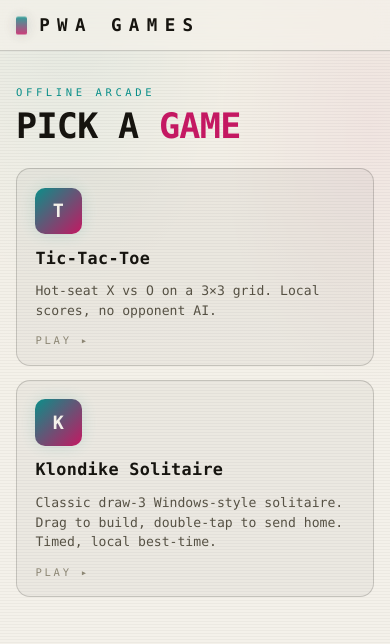
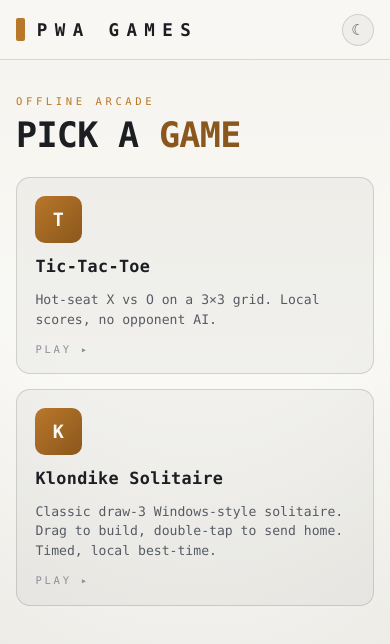
Before and after one commit to hnsk/pwa-games, a website built with Vite: page index.html in a window 390 px wide. Built offline with nearby package versions, Linux system fonts and the light colour scheme.

Commit message:
Retheme: muted slate & amber, drop neon, add 2-state light/dark switch
Palette redesign + manual theme switch (user request: the neon 80s
sci-fi look is gone).

- Theme is now an explicit <html data-theme> (light|dark), not
  prefers-color-scheme, so a 2-state toggle can override it. A
  pre-paint inline script in index.html seeds it from the saved
  choice, else the OS preference (no first-frame flash). src/lib/
  theme.ts owns the runtime toggle + keeps <meta theme-color> in
  sync; header.ts adds an accessible round toggle button (sun/moon,
  system-font glyph, aria-label/pressed). main.ts calls initTheme().
- style.css: :root = dark slate tokens, :root[data-theme=light] =
  paper tokens. New --accent/--accent-2 amber; --cyan/--magenta kept
  as amber aliases so existing refs re-tint without a sweeping
  rename. Atmosphere reduced to one soft vignette (no plasma haze,
  no scanlines, no grain; body::after inert). Removed the pulsing
  glowing header mark, the game-card thumb glow, and the neon
  text-shadow on tic-tac-toe marks (X=ink, O=amber). Light vignette
  stays <=0.55 so the @tictactoe haze regression test still holds.
- tests/theme.spec.ts: @e2e @theme — OS-seeded first load + manual
  override persisting over the OS pref across reload.
- Verified: full + ci 32/32; build green (precache 22); visual
  sweep (menu/ttt/klondike, dark+light+mobile, toggle).

```diff
--- /dev/null
+++ b/src/lib/theme.ts
@@ -0,0 +1,51 @@
+// Light/dark theme: a 2-state switch persisted in localStorage.
+//
+// The initial `data-theme` is set by a tiny pre-paint inline script in
+// index.html (seeded from localStorage, else the OS preference) so the
+// first frame never flashes the wrong palette — that script is the
+// single source of the bootstrap rule. This module only handles the
+// runtime toggle (header button) and keeps <meta name="theme-color">
+// (the mobile browser chrome) in sync.
+
+export type Theme = "light" | "dark";
+
+const STORAGE_KEY = "pwa-games:theme";
+// Match the slate/paper page colours in style.css so the address-bar
+// chrome blends with the app.
+const META: Record<Theme, string> = {
+  dark: "#16181d",
+  light: "#faf9f6",
+};
+
+export function currentTheme(): Theme {
+  return document.documentElement.dataset.theme === "light"
+    ? "light"
+    : "dark";
+}
+
+/** Apply a theme to <html> and the theme-color meta. Idempotent. */
+export function applyTheme(theme: Theme): void {
+  document.documentElement.dataset.theme = theme;
+  const meta = document.querySelector('meta[name="theme-color"]');
+  if (meta) meta.setAttribute("content", META[theme]);
+}
+
+/** Flip the theme, persist the choice, return the new value. */
+export function toggleTheme(): Theme {
+  const next: Theme = currentTheme() === "dark" ? "light" : "dark";
+  applyTheme(next);
+  try {
+    localStorage.setItem(STORAGE_KEY, next);
+  } catch {
+    // Private-mode / storage-disabled: the toggle still works for this
+    // session, it just won't persist. Non-fatal.
+  }
+  return next;
+}
+
+/** Sync the theme-color meta to whatever the bootstrap already chose
+ *  (the inline script sets data-theme but not the meta). Call once at
+ *  startup. */
+export function initTheme(): void {
+  applyTheme(currentTheme());
+}
--- a/src/main.ts
+++ b/src/main.ts
@@ -1,7 +1,12 @@
 import "./style.css";
 import { registerSW } from "virtual:pwa-register";
 import { startRouter } from "./router.ts";
+import { initTheme } from "./lib/theme.ts";
 import { renderMenu } from "./ui/menu.ts";
+
+// The pre-paint inline script in index.html already set <html
+// data-theme>; this only syncs the theme-color meta to that choice.
+initTheme();
 
 // Bootstrap: hash router drives the single `#app` container.
 const app = document.querySelector<HTMLElement>("#app");
--- a/src/style.css
+++ b/src/style.css
@@ -1,34 +1,42 @@
 /* ===========================================================================
    PWA Games — shell design system
-   Aesthetic: "neon cabinet noir". A near-black arcade cabinet with a
-   faint cyan/magenta plasma haze, fine scanlines and film grain. Offline-
-   safe: system monospace only (no web-font fetch), so the look survives
-   with zero network. Mobile-first; light mode is an inverted "paper"
-   variant via prefers-color-scheme.
+   Aesthetic: "muted slate & amber". Calm neutral slate surfaces, off-
+   white ink, a single warm amber accent, and one soft vignette for
+   depth — no neon, scanlines or grain. Offline-safe: system fonts only
+   (no web-font fetch), so the look survives with zero network. Mobile-
+   first. Light/dark is a 2-state switch via `<html data-theme>` (seeded
+   from the OS preference on first load, then user-controlled).
    ========================================================================= */
 
-:root {
-  color-scheme: dark light;
+:root,
+:root[data-theme="dark"] {
+  color-scheme: dark;
 
-  /* palette ---------------------------------------------------------- */
-  --bg: #07080d;
-  --bg-2: #0d0f18;
-  /* Opaque solitaire card face/back surface. Distinct from --bg-2 so
-     cards keep contrast on the light "paper" palette, where --bg-2 is
-     nearly the page colour. */
-  --sol-card-bg: #1c2030;
-  --surface: rgba(255, 255, 255, 0.035);
-  --surface-hi: rgba(255, 255, 255, 0.07);
-  --line: rgba(255, 255, 255, 0.09);
-  --line-hi: rgba(255, 255, 255, 0.22);
-  --ink: #eef1f7;
-  --ink-dim: #9aa3b8;
-  --ink-faint: #5a627a;
+  /* palette — "muted slate & amber": neutral slate greys, off-white
+     ink, a single warm amber accent. No neon. -------------------------- */
+  --bg: #16181d;
+  --bg-2: #1f232b;
+  /* Opaque solitaire card face/back surface, a touch above --bg-2 so
+     cards lift off the table without a hard edge. */
+  --sol-card-bg: #232833;
+  --surface: rgba(255, 255, 255, 0.04);
+  --surface-hi: rgba(255, 255, 255, 0.075);
+  --line: rgba(255, 255, 255, 0.1);
+  --line-hi: rgba(255, 255, 255, 0.2);
+  --ink: #e7e9ee;
+  --ink-dim: #9aa0ac;
+  --ink-faint: #5f6470;
 
-  --cyan: #36e6df;
-  --magenta: #ff3d8b;
-  --glow-cyan: rgba(54, 230, 223, 0.55);
-  --glow-mag: rgba(255, 61, 139, 0.45);
+  /* Single accent + a deeper shade for the two-stop gradient. The old
+     --cyan/--magenta names are kept as aliases so every existing
+     reference (header sheen, focus ring, card backs) re-tints to amber
+     without a sweeping rename. */
+  --accent: #e0a64b;
+  --accent-2: #b9772a;
+  --cyan: var(--accent);
+  --magenta: var(--accent-2);
+  --glow-cyan: rgba(224, 166, 75, 0.16);
+  --glow-mag: rgba(185, 119, 42, 0.12);
 
   /* type ------------------------------------------------------------- */
   --mono: ui-monospace, "SF Mono", "SFMono-Regular", "Cascadia Mono",
@@ -50,25 +58,30 @@
   --sol-reveal: calc(var(--sol-card-h) * 0.28);
 }
 
-@media (prefers-color-scheme: light) {
-  :root {
-    --bg: #f4f1ea;
-    --bg-2: #ebe7dc;
-    --sol-card-bg: #fffdf7;
-    --surface: rgba(20, 18, 14, 0.035);
-    --surface-hi: rgba(20, 18, 14, 0.06);
-    --line: rgba(20, 18, 14, 0.18);
-    --line-hi: rgba(20, 18, 14, 0.4);
-    --ink: #16140f;
-    --ink-dim: #565144;
-    --ink-faint: #8c8674;
-    --cyan: #0a8f89;
-    --magenta: #c41862;
-    /* haze glows are layered at 0.9 opacity; over paper they smear into
-       a garish rainbow band, so the light palette keeps them faint. */
-    --glow-cyan: rgba(10, 143, 137, 0.16);
-    --glow-mag: rgba(196, 24, 98, 0.14);
-  }
+/* Light theme. Driven by an explicit `data-theme` on <html> (set by
+   the pre-paint bootstrap in index.html, toggled in the header), NOT by
+   prefers-color-scheme — a 2-state switch needs an attribute it can
+   override. First load seeds `data-theme` from the OS preference; after
+   that it is whatever the user picked. The app requires JS to render at
+   all, so there is no no-JS media-query fallback to maintain. */
+:root[data-theme="light"] {
+  color-scheme: light;
+
+  --bg: #faf9f6;
+  --bg-2: #efece5;
+  --sol-card-bg: #ffffff;
+  --surface: rgba(20, 20, 24, 0.035);
+  --surface-hi: rgba(20, 20, 24, 0.06);
+  --line: rgba(20, 20, 24, 0.14);
+  --line-hi: rgba(20, 20, 24, 0.3);
+  --ink: #1c1e22;
+  --ink-dim: #565a63;
+  --ink-faint: #8a8f99;
+
+  --accent: #b9772a;
+  --accent-2: #8a571c;
+  --glow-cyan: rgba(185, 119, 42, 0.14);
+  --glow-mag: rgba(138, 87, 28, 0.1);
 }
 
 * {
@@ -89,7 +102,9 @@ body {
   text-rendering: optimizeLegibility;
 }
 
-/* atmosphere: plasma haze + scanlines + grain, behind everything ------ */
+/* atmosphere: a single soft vignette for focus + depth — no plasma,
+   no scanlines, no grain. `body::after` is kept as an inert hook (some
+   specs still query it) but draws nothing. */
 body::before,
 body::after {
   content: "";
@@ -101,39 +116,29 @@ body::after {
 body::before {
   background:
     radial-gradient(
-      60% 50% at 18% 0%,
-      var(--glow-cyan),
-      transparent 70%
+      125% 95% at 50% -10%,
+      transparent 55%,
+      rgba(0, 0, 0, 0.5) 100%
     ),
-    radial-gradient(
-      55% 45% at 95% 15%,
-      var(--glow-mag),
-      transparent 70%
-    ),
-    linear-gradient(180deg, var(--bg-2), var(--bg) 55%);
-  opacity: 0.9;
+    linear-gradient(180deg, var(--bg-2), var(--bg) 45%);
+  opacity: 0.5;
 }
 body::after {
-  background-image: repeating-linear-gradient(
-    0deg,
-    rgba(0, 0, 0, 0.16) 0 1px,
-    transparent 1px 3px
-  );
-  mix-blend-mode: overlay;
-  opacity: 0.5;
+  display: none;
 }
 
-/* The atmosphere layers are tuned for the near-black cabinet. On the
-   light "paper" variant the same opacities wash the page out, so dial
-   the haze + scanlines back (dark mode is untouched). */
-@media (prefers-color-scheme: light) {
-  body::before {
-    opacity: 0.34;
-  }
-  body::after {
-    mix-blend-mode: multiply;
-    opacity: 0.18;
-  }
+/* The vignette is darkening; over the light paper it only needs a
+   warm, gentle edge (and stays well under the 0.55 the @tictactoe
+   light-scheme regression test asserts). */
+:root[data-theme="light"] body::before {
+  background:
+    radial-gradient(
+      125% 95% at 50% -10%,
+      transparent 62%,
+      rgba(70, 60, 40, 0.16) 100%
+    ),
+    linear-gradient(180deg, var(--bg-2), var(--bg) 45%);
+  opacity: 0.45;
 }
 
 #app {
@@ -170,25 +175,12 @@ body::after {
 }
 
 .shell-header__mark {
-  width: 0.7rem;
-  height: 1.45rem;
+  width: 0.55rem;
+  height: 1.4rem;
   flex: none;
   border-radius: 2px;
-  background: linear-gradient(180deg, var(--cyan), var(--magenta));
-  box-shadow: 0 0 12px var(--glow-cyan), 0 0 20px var(--glow-mag);
-  animation: pulse 2.4s var(--ease) infinite;
-}
-
-@keyframes pulse {
-  0%,
-  100% {
-    transform: scaleY(1);
-    opacity: 1;
-  }
-  50% {
-    transform: scaleY(0.62);
-    opacity: 0.7;
-  }
+  /* A quiet solid amber tab — no glow, no pulse. */
+  background: var(--accent);
 }
 
 .shell-header__title {
@@ -221,6 +213,39 @@ body::after {
   .shell-header__tag {
     display: none;
   }
+  /* tag carried the right-push; hand it to the toggle when it hides */
+  .shell-header__theme {
+    margin-left: auto;
+  }
+}
+
+.shell-header__theme {
+  flex: none;
+  width: 2rem;
+  height: 2rem;
+  display: grid;
+  place-items: center;
+  padding: 0;
+  font-size: 0.95rem;
+  line-height: 1;
+  color: var(--ink-dim);
+  background: var(--surface);
+  border: 1px solid var(--line);
+  border-radius: 999px;
+  cursor: pointer;
+  transition:
+    color 0.2s var(--ease),
+    background 0.2s var(--ease),
+    border-color 0.2s var(--ease);
+}
+.shell-header__theme:hover {
+  color: var(--accent);
+  background: var(--surface-hi);
+  border-color: var(--line-hi);
+}
+.shell-header__theme:focus-visible {
+  outline: 2px solid var(--accent);
+  outline-offset: 3px;
 }
 
 /* ---- menu ---------------------------------------------------------- */
@@ -324,8 +349,7 @@ body::after {
   font-weight: 700;
   letter-spacing: 0.04em;
   color: var(--bg);
-  background: linear-gradient(135deg, var(--cyan), var(--magenta));
-  box-shadow: 0 0 18px var(--glow-cyan);
+  background: linear-gradient(135deg, var(--accent), var(--accent-2));
   overflow: hidden;
 }
 .game-card__thumb img {
@@ -480,13 +504,12 @@ body::after {
     border-color 0.25s var(--ease),
     transform 0.12s var(--ease);
 }
+/* Two calm, high-contrast marks (no neon glow): ink vs amber. */
 .ttt-cell[data-mark="X"] {
-  color: var(--cyan);
-  text-shadow: 0 0 14px var(--glow-cyan);
+  color: var(--ink);
 }
 .ttt-cell[data-mark="O"] {
-  color: var(--magenta);
-  text-shadow: 0 0 14px var(--glow-mag);
+  color: var(--accent);
 }
 .ttt-cell:not(:disabled):hover,
 .ttt-cell:not(:disabled):focus-visible {
--- a/src/ui/header.ts
+++ b/src/ui/header.ts
@@ -1,6 +1,23 @@
 // Shell header (PLAN.md §UI). Mobile-first marquee bar; the title links
 // home (`#/`) so it doubles as "back to menu". Built with safe DOM
 // nodes — no innerHTML — so future dynamic titles can't inject markup.
+
+import { currentTheme, toggleTheme } from "../lib/theme.ts";
+
+/** Sun/moon glyph for the *action* (what clicking switches TO), so the
+ *  control reads as "switch to light/dark". System-font glyphs only —
+ *  no icon asset, keeps the offline-no-fetch rule. */
+function paintToggle(btn: HTMLButtonElement): void {
+  const t = currentTheme();
+  const toDark = t === "light";
+  btn.textContent = toDark ? "☾" : "☀";
+  btn.setAttribute(
+    "aria-label",
+    toDark ? "Switch to dark theme" : "Switch to light theme",
+  );
+  btn.setAttribute("aria-pressed", String(t === "light"));
+  btn.dataset.theme = t;
+}
 
 export function createHeader(): HTMLElement {
   const header = document.createElement("header");
@@ -22,6 +39,15 @@ export function createHeader(): HTMLElement {
   tag.className = "shell-header__tag";
   tag.textContent = "offline ready";
 
-  header.append(mark, h, tag);
+  const themeBtn = document.createElement("button");
+  themeBtn.type = "button";
+  themeBtn.className = "shell-header__theme";
+  paintToggle(themeBtn);
+  themeBtn.addEventListener("click", () => {
+    toggleTheme();
+    paintToggle(themeBtn);
+  });
+
+  header.append(mark, h, tag, themeBtn);
   return header;
 }
```
Also changed, not shown: index.html (+19 -1 lines), tests/theme.spec.ts (added, +64 -0 lines).
